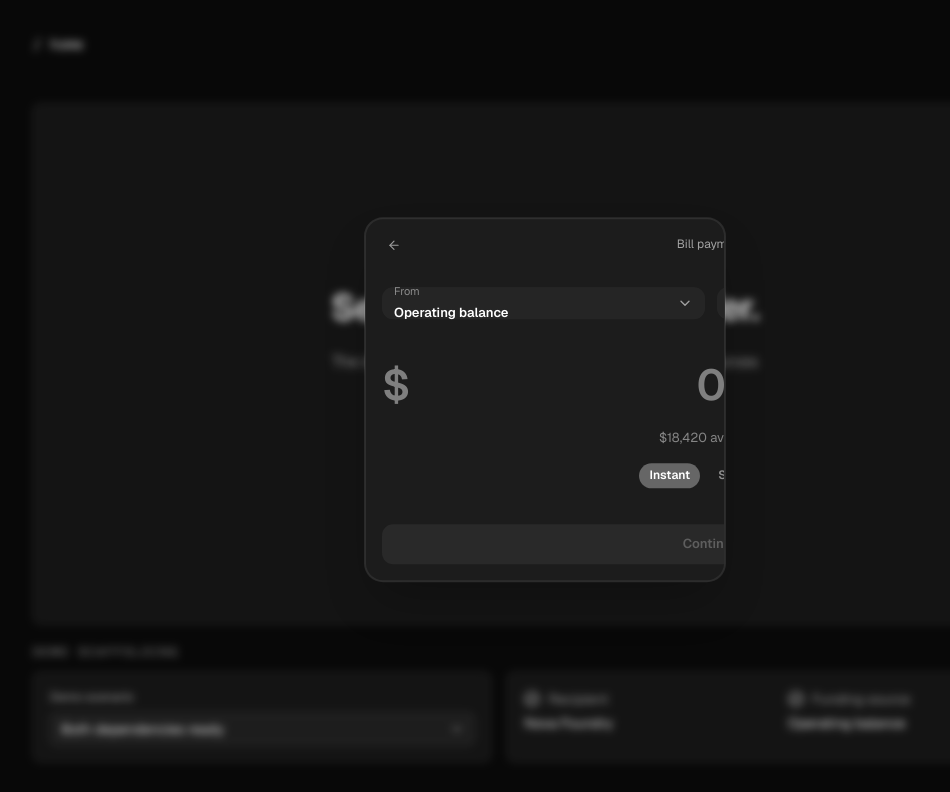
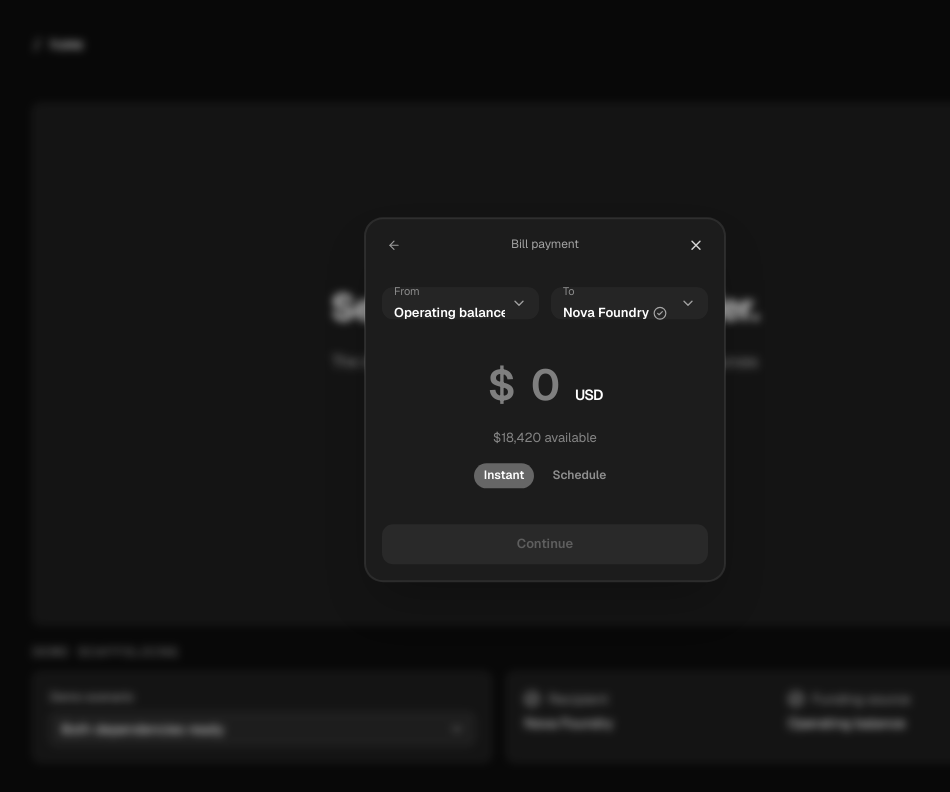
Before and after one commit to andrewhuhh/internet-backyard, a Next.js app: page /primitive in a window 1280 px wide. Both pictures are taken after a click on the button "Modern bill payment". Shown: the top 792 px of the page, without its empty margins (95-1045 px from the left). Built offline with nearby package versions, Linux system fonts and the light colour scheme.

Commit message:
Size modern amount input to content

```diff
--- a/src/components/settlement/modern-bill-payment-dialog.tsx
+++ b/src/components/settlement/modern-bill-payment-dialog.tsx
@@ -52,6 +52,8 @@ export function ModernBillPaymentDialog() {
     if (digits >= 5) return "text-[2.35rem]";
     return "text-[2.7rem]";
   }, [amount]);
+  const amountDisplay = amount > 0 ? (amount / 100).toLocaleString("en-US", { maximumFractionDigits: 2 }) : "0";
+  const amountInputWidth = `${Math.max(1, amountDisplay.length) + 0.5}ch`;
 
   return (
     <Dialog
@@ -139,12 +141,10 @@ export function ModernBillPaymentDialog() {
                       id="modern-payment-amount"
                       name="modern-payment-amount"
                       aria-label="Payment amount"
-                      className={cn(
-                        "min-w-0 flex-1 bg-transparent text-center font-semibold tracking-tight outline-none",
-                        isEmpty && "text-[#7f7f7f]",
-                      )}
+                      className={cn("min-w-[1ch] max-w-[9ch] bg-transparent text-center font-semibold tracking-tight outline-none", isEmpty && "text-[#7f7f7f]")}
                       inputMode="decimal"
-                      value={amount > 0 ? (amount / 100).toLocaleString("en-US", { maximumFractionDigits: 2 }) : "0"}
+                      style={{ width: amountInputWidth }}
+                      value={amountDisplay}
                       onChange={(event) => {
                         const numeric = Number(event.target.value.replace(/,/g, ""));
                         state.updateDraft({ amountCents: Number.isFinite(numeric) ? Math.round(numeric * 100) : 0 });
```
